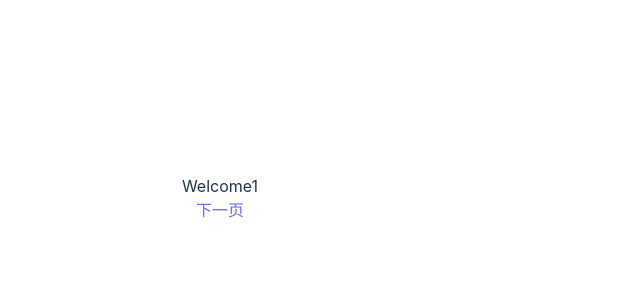
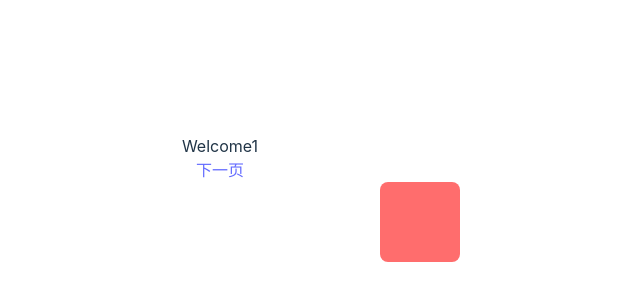
Before and after one commit to 18583468779/myData, a React (Vite) app in the folder MyData/react-count/: page /welcome/1 in a window 1280 px wide. Shown: the part 202-502 px from the top of the page, without its empty margins (420-1060 px from the left). Built offline with nearby package versions, Linux system fonts and the light colour scheme.

Commit message:
目录结构的变化

```diff
--- a/MyData/react-count/package.json
+++ b/MyData/react-count/package.json
@@ -9,6 +9,7 @@
     "preview": "vite preview"
   },
   "dependencies": {
+    "@react-spring/web": "9.7.2",
     "react": "18.2.0",
     "react-dom": "18.2.0",
     "react-router-dom": "6.10.0"
--- /dev/null
+++ b/MyData/react-count/src/layout/LayOut.tsx
@@ -0,0 +1,9 @@
+import * as React from "react";
+import { Outlet } from "react-router-dom";
+export const LayOut: React.FC = () => {
+  return (
+    <div>
+      <Outlet />
+    </div>
+  );
+};
--- a/MyData/react-count/src/main.tsx
+++ b/MyData/react-count/src/main.tsx
@@ -1,34 +1,8 @@
 import React from "react";
 import ReactDOM from "react-dom/client";
 import "./index.css";
-import App from "./App";
-import { Outlet, RouterProvider, createBrowserRouter } from "react-router-dom";
-import { Redirect } from "./pages/Redirect";
-import { Welcome1 } from "./pages/welcome/Welcome1";
-import { Welcome2 } from "./pages/welcome/Welcome2";
-import { Welcome3 } from "./pages/welcome/Welcome3";
-import { Welcome4 } from "./pages/welcome/Welcome4";
-
-export const router = createBrowserRouter([
-  {
-    path: "/",
-    errorElement: <Redirect />,
-    children: [
-      { index: true, element: <App /> },
-      {
-        path: "welcome",
-        element: <Outlet />,
-        children: [
-          { index: true, element: <>空</> },
-          { path: "1", element: <Welcome1 /> },
-          { path: "2", element: <Welcome2 /> },
-          { path: "3", element: <Welcome3 /> },
-          { path: "4", element: <Welcome4 /> },
-        ],
-      },
-    ],
-  },
-]);
+import { RouterProvider } from "react-router-dom";
+import { router } from "./routes/router";
 
 ReactDOM.createRoot(document.getElementById("root") as HTMLElement).render(
   <React.StrictMode>
--- a/MyData/react-count/src/pages/welcome/Welcome1.tsx
+++ b/MyData/react-count/src/pages/welcome/Welcome1.tsx
@@ -1,10 +1,25 @@
 import * as React from "react";
 import { Link } from "react-router-dom";
+import { animated, useSpring } from "@react-spring/web";
 export const Welcome1: React.FC = () => {
+  const springs = useSpring({
+    from: { x: 0 },
+    to: { x: 200 },
+  });
+
   return (
     <>
       <div>Welcome1 </div>
       <Link to={"/welcome/2"}>下一页</Link>
+      <animated.div
+        style={{
+          width: 80,
+          height: 80,
+          background: "#ff6d6d",
+          borderRadius: 8,
+          ...springs,
+        }}
+      />
     </>
   );
 };
--- /dev/null
+++ b/MyData/react-count/src/routes/router.tsx
@@ -0,0 +1,30 @@
+import { createBrowserRouter, Outlet } from "react-router-dom";
+import App from "../App";
+import { Redirect } from "../pages/Redirect";
+import { Welcome1 } from "../pages/welcome/Welcome1";
+import { Welcome2 } from "../pages/welcome/Welcome2";
+import { Welcome3 } from "../pages/welcome/Welcome3";
+import { Welcome4 } from "../pages/welcome/Welcome4";
+import { LayOut } from "../layout/LayOut";
+
+export const router = createBrowserRouter([
+  {
+    path: "/",
+    element: <LayOut />,
+    errorElement: <Redirect />,
+    children: [
+      { index: true, element: <App /> },
+      {
+        path: "welcome",
+        element: <Outlet />,
+        children: [
+          { index: true, element: <>空</> },
+          { path: "1", element: <Welcome1 /> },
+          { path: "2", element: <Welcome2 /> },
+          { path: "3", element: <Welcome3 /> },
+          { path: "4", element: <Welcome4 /> },
+        ],
+      },
+    ],
+  },
+]);
```
Also changed, not shown: MyData/react-count/src/router/router.tsx (deleted), 1 other file (tests, documents, lock files or other folders).
